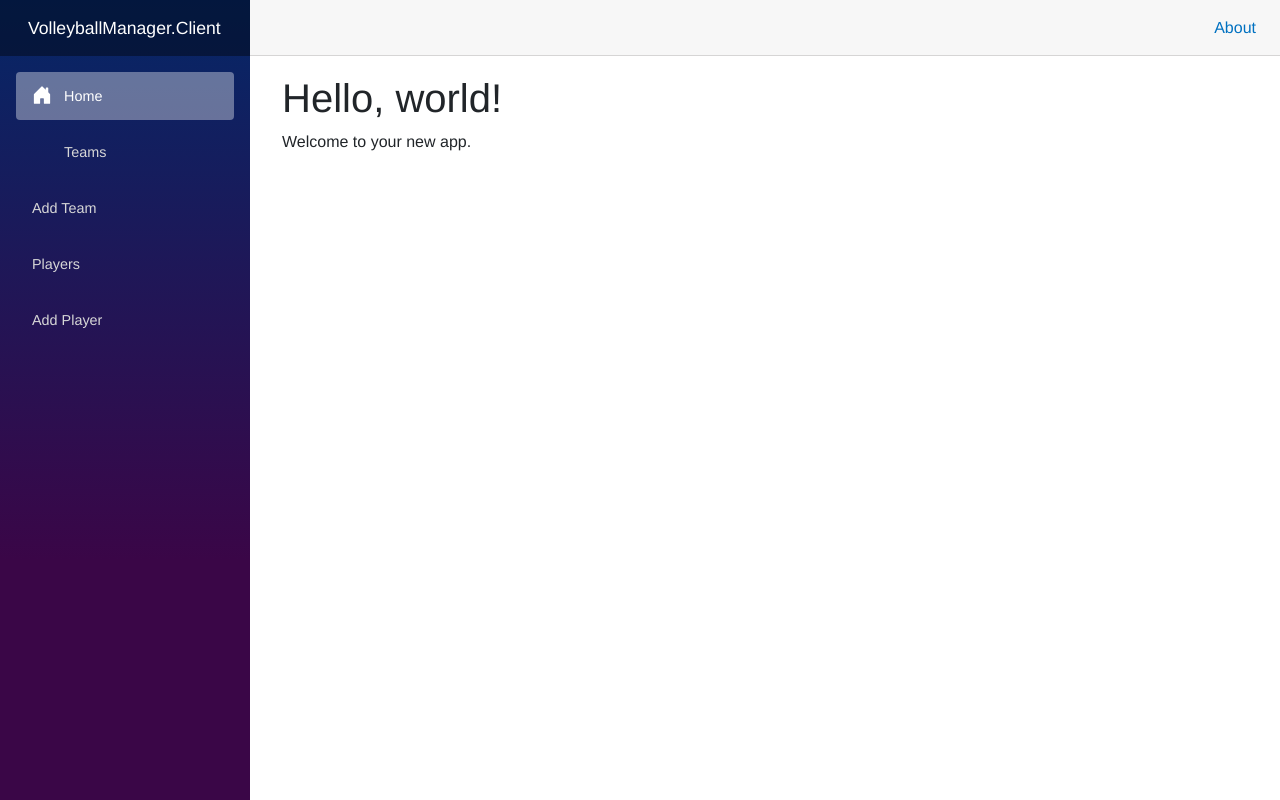
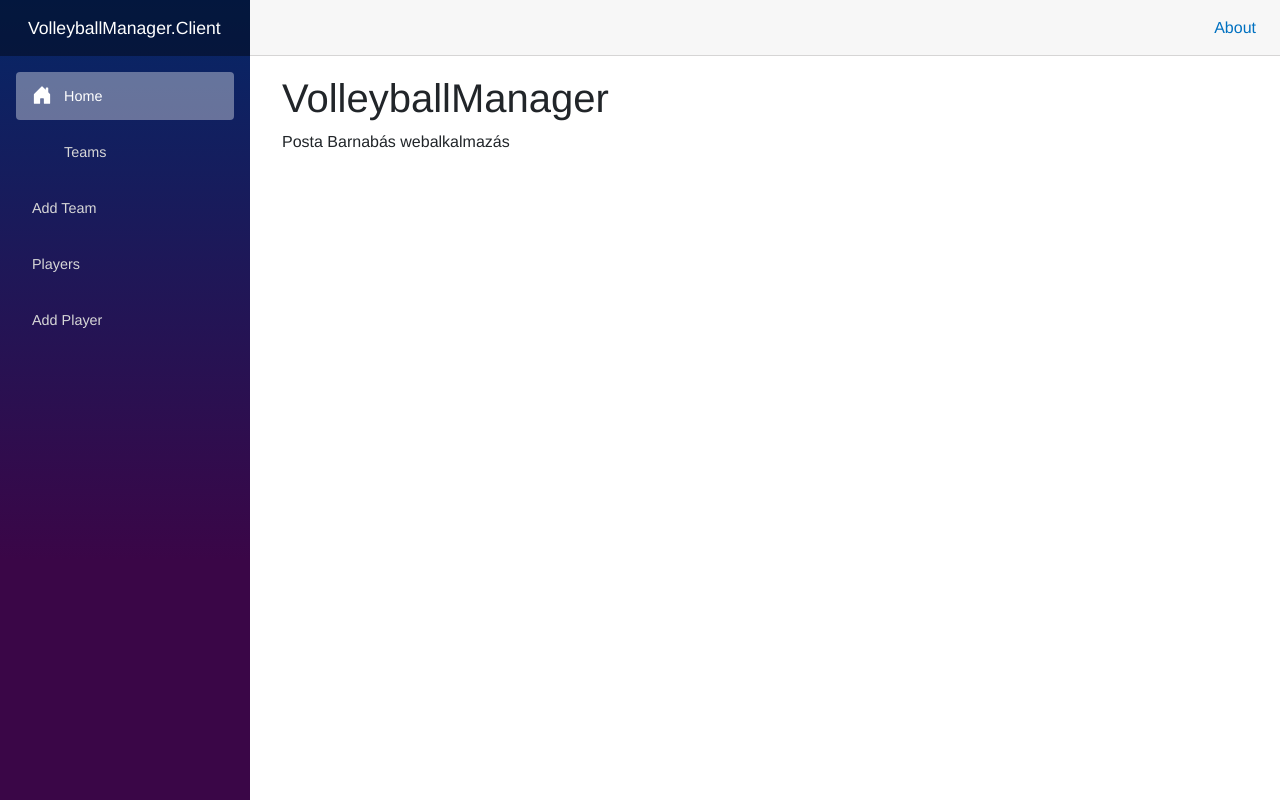
Before and after one commit to postabarnabas/VolleyballManager, an ASP.NET Core app: page / in a window 1280 px wide. Run offline with ASP.NET Core 8, Linux system fonts and the light colour scheme; style sheets or scripts are compiled from the project's sources.

Commit message:
Modified home page

```diff
--- a/VolleyballManager.Client/Pages/Home.razor
+++ b/VolleyballManager.Client/Pages/Home.razor
@@ -2,6 +2,6 @@
 
 <PageTitle>Home</PageTitle>
 
-<h1>Hello, world!</h1>
+<h1>VolleyballManager</h1>
 
-Welcome to your new app.
+Posta Barnabás webalkalmazás
```
